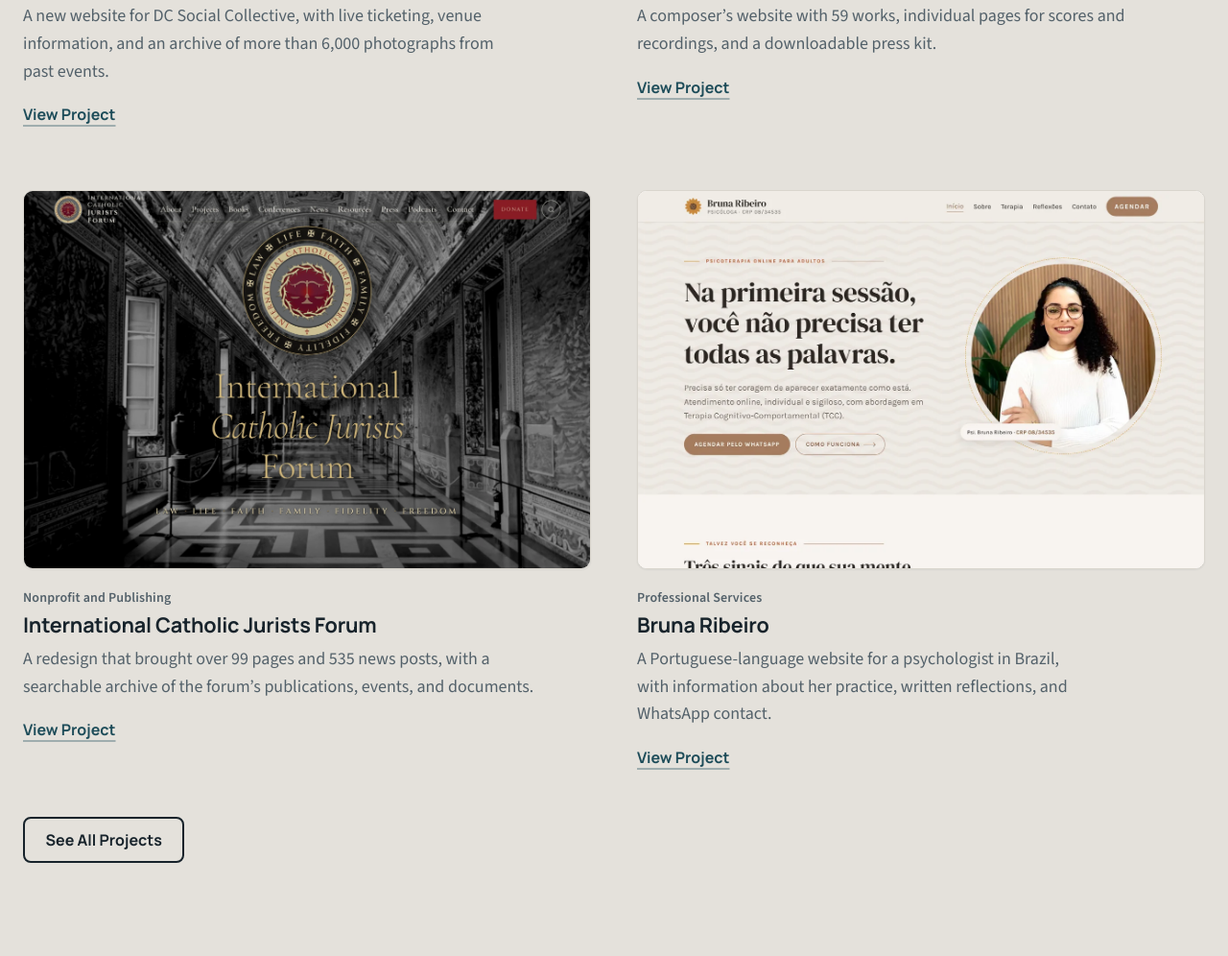
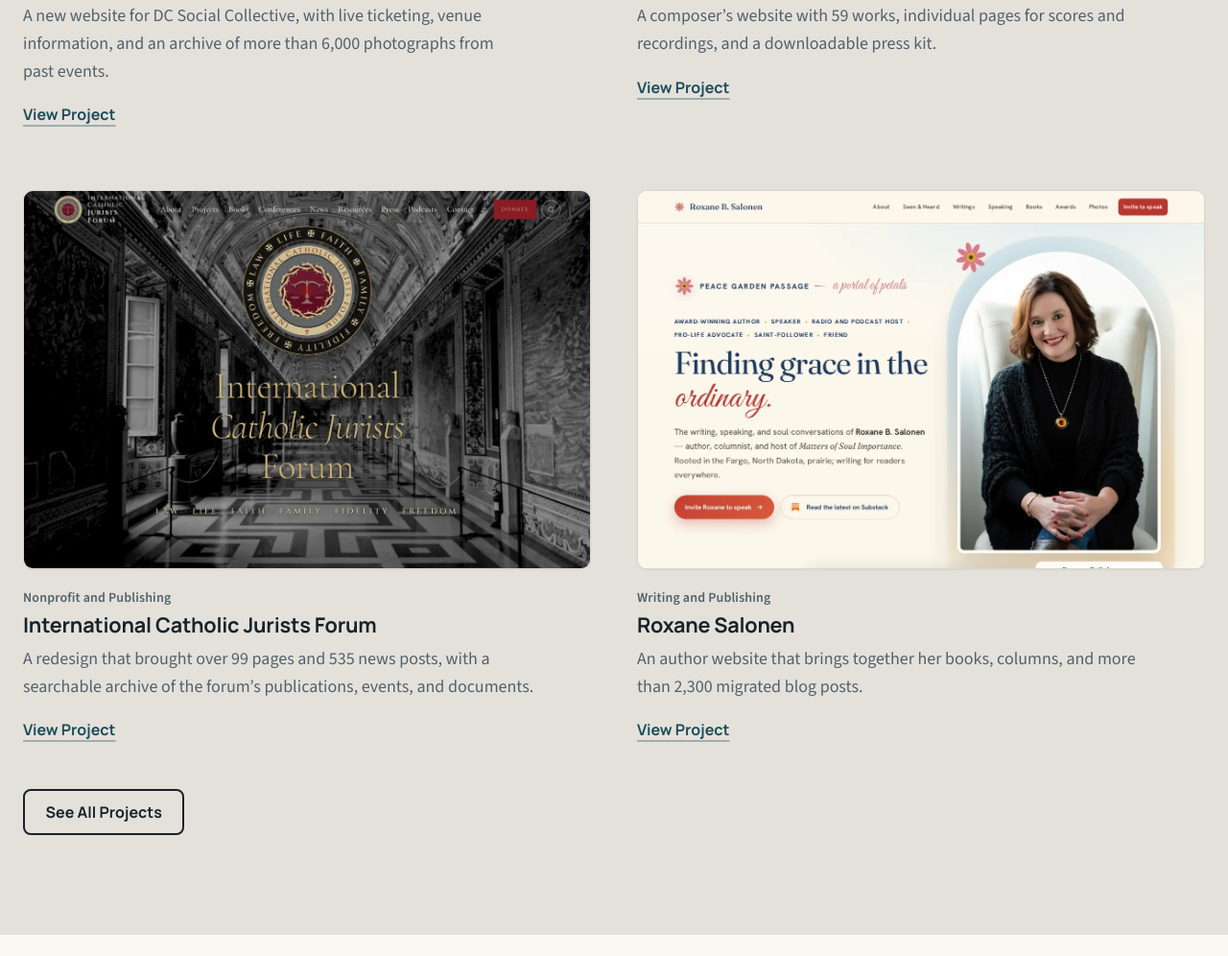
Before and after one commit to liquid1188/lickity-split-staging, a plain HTML site: page index.html in a window 1280 px wide. Shown: the part 1465-2461 px from the top of the page at 96% size. Drawn offline with Linux system fonts and the light colour scheme.

Commit message:
Homepage: feature Roxane Salonen in Recent work in place of Bruna Ribeiro
Co-Authored-By: Claude Fable 5.2 <noreply@anthropic.com>
Claude-Session: https://claude.ai/code/session_01XMZLBq7HMSR9kpzAdHYSs9

```diff
--- a/index.html
+++ b/index.html
@@ -109,11 +109,11 @@
           <a class="tlink" href="work#icjf" aria-label="View Project, International Catholic Jurists Forum">View Project</a>
         </article>
         <article class="proj">
-          <a class="proj-shot" href="work#bruna" tabindex="-1" aria-hidden="true"><img src="screenshots/bruna.webp" alt="" width="1280" height="853" loading="lazy" decoding="async"></a>
-          <p class="label">Professional Services</p>
-          <h3><a href="work#bruna">Bruna Ribeiro</a></h3>
-          <p class="desc">A Portuguese-language website for a psychologist in Brazil, with information about her practice, written reflections, and WhatsApp contact.</p>
-          <a class="tlink" href="work#bruna" aria-label="View Project, Bruna Ribeiro">View Project</a>
+          <a class="proj-shot" href="work#roxane" tabindex="-1" aria-hidden="true"><img src="screenshots/roxane.webp" alt="" width="1280" height="800" loading="lazy" decoding="async"></a>
+          <p class="label">Writing and Publishing</p>
+          <h3><a href="work#roxane">Roxane Salonen</a></h3>
+          <p class="desc">An author website that brings together her books, columns, and more than 2,300 migrated blog posts.</p>
+          <a class="tlink" href="work#roxane" aria-label="View Project, Roxane Salonen">View Project</a>
         </article>
       </div>
       <div class="sec-foot"><a class="btn btn-ghost" href="work">See All Projects</a></div>
```
Also changed, not shown: 1 other file.
